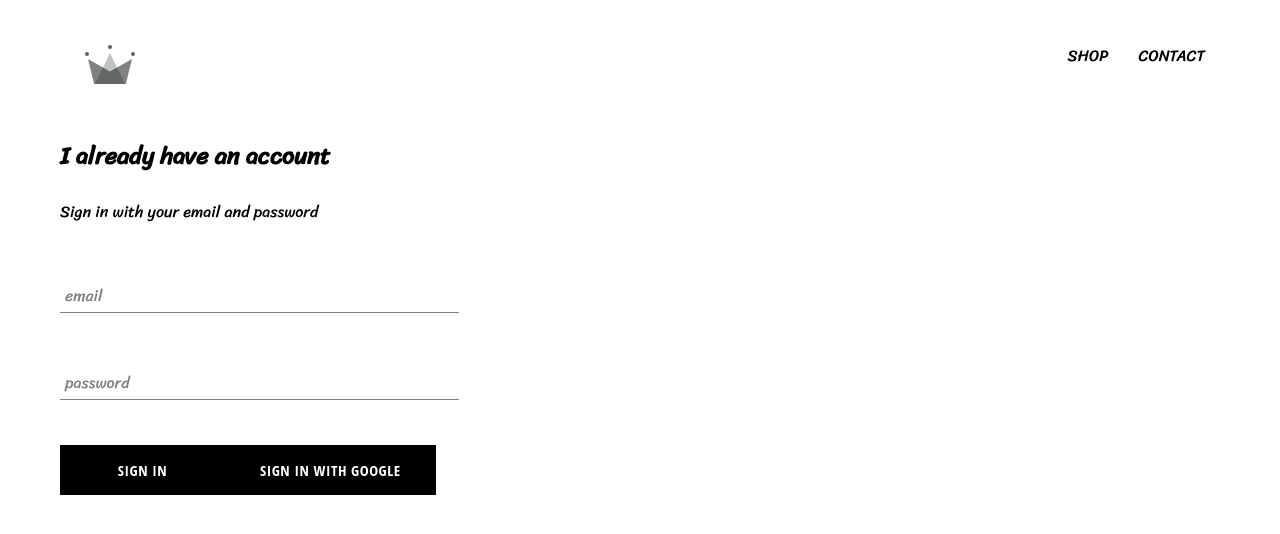
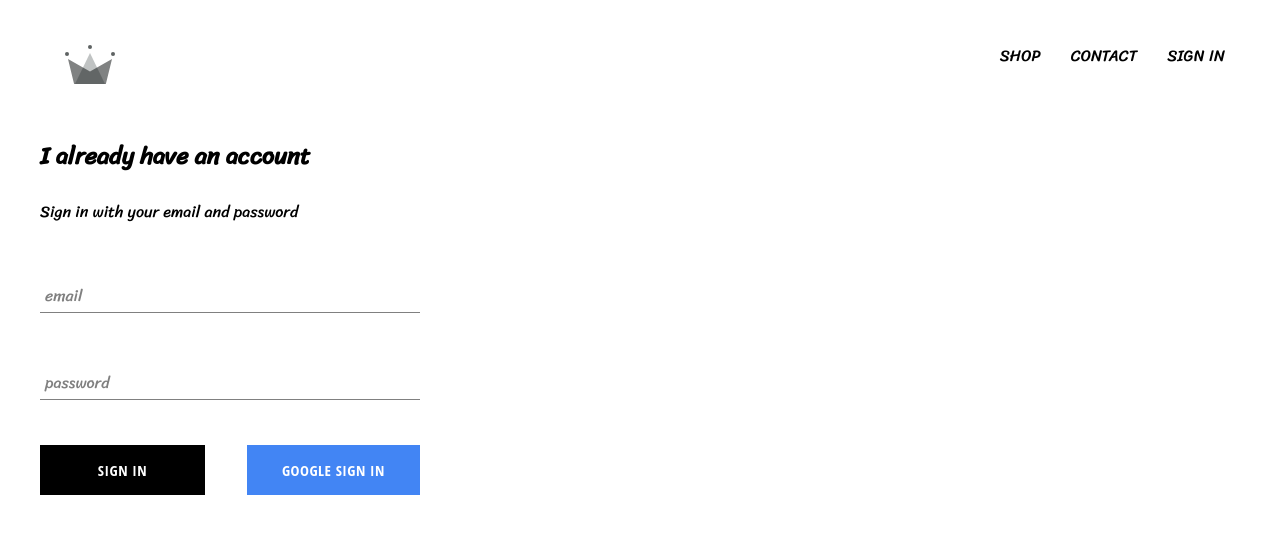
Before and after one commit to taikimasuda/E-commerce_react, a React (Create React App) app: page /signin in a window 1280 px wide. Shown: the top 534 px of the page. Built offline with nearby package versions, Linux system fonts and the light colour scheme; no server answers.

Commit message:
integrated firebase into application, created sign in page with sign in component and sign in with google

```diff
--- a/package.json
+++ b/package.json
@@ -6,7 +6,7 @@
     "@testing-library/jest-dom": "^5.11.4",
     "@testing-library/react": "^11.1.0",
     "@testing-library/user-event": "^12.1.10",
-    "firebase": "^8.2.5",
+    "firebase": "^8.2.6",
     "react": "^17.0.1",
     "react-dom": "^17.0.1",
     "react-router-dom": "^5.2.0",
--- a/src/App.css
+++ b/src/App.css
@@ -1,9 +1,13 @@
 body {
   font-family: 'Sriracha', cursive;
-  padding: 20px 60px;
+  padding: 20px 40px;
 }
 
 a {
   text-decoration: none;
   color: black;
 }
+
+* {
+  box-sizing: border-box;
+}
--- a/src/App.js
+++ b/src/App.js
@@ -5,12 +5,36 @@
 import ShopPage from './pages/shop/shop.component';
 import SignInAndSignUpPage from './pages/sign-in-and-sign-up/sign-in-sign-up.component';
 import Header from './components/header/header.component';
+import { auth } from './firebase/firebase.utils';
 
 
-function App() {
+class App extends React.Component {
+  constructor() {
+    super();
+
+    this.state = {
+      currentUser: null
+    }
+  }
+
+  unsubscribeFromAuth = null
+
+  componentDidMount() {
+    this.unsubscribeFromAuth = auth.onAuthStateChanged(user => {
+      this.setState({ currentUser: user });
+
+      console.log(user);
+    })
+  }
+
+  componentWillUnmount() {
+    this.unsubscribeFromAuth();
+  }
+
+  render() {
     return (
       <div>
-      <Header />
+        <Header currentUser={this.state.currentUser} />
         <Switch>
           <Route exact path='/' component={HomePage} />
           <Route path='/shop' component={ShopPage} />
@@ -19,5 +43,6 @@
       </div>
     );
   }
+}
 
 export default App;
--- a/src/components/custom-button/custom-button.component.jsx
+++ b/src/components/custom-button/custom-button.component.jsx
@@ -1,11 +1,12 @@
 import React from 'react';
 import './custom-button.styles.scss';
 
-const CustomButton = ({children, ...otherProps}) => (
-  <button className='custom-button'
-          {...otherProps}
+const CustomButton = ({children, isGoogleSignIn, ...otherProps}) => (
+  <button
+    className={`${isGoogleSignIn ? 'google-sign-in': ''} custom-button` }
+    {...otherProps}
   >
-      {children}
+    {children}
   </button>
 );
 
--- a/src/components/custom-button/custom-button.styles.scss
+++ b/src/components/custom-button/custom-button.styles.scss
@@ -19,4 +19,14 @@
     color: black;
     border: 1px solid black;
   }
+
+  &.google-sign-in {
+    background-color: #4285f4;
+    color: white;
+
+    &:hover {
+      background-color: #357ae8;
+      border: none;
+    }
+  }
 }
--- a/src/components/header/header.component.jsx
+++ b/src/components/header/header.component.jsx
@@ -1,9 +1,10 @@
 import React from 'react';
 import { Link } from 'react-router-dom';
+import { auth } from '../../firebase/firebase.utils';
 import { ReactComponent as Logo } from '../../assets/crown.svg';
 import './header.styles.scss';
 
-const Header = () => (
+const Header = ({currentUser}) => (
   <div className='header'>
     <Link className='logo-container' to="/">
       <Logo className='logo' />
@@ -15,6 +16,19 @@
       <Link className='option' to='/shop'>
         CONTACT
       </Link>
+      {
+        currentUser ? (
+          <div className='option' onClick={() => auth.signOut()}>
+            SIGN OUT
+          </div>
+        )
+        :
+        (
+          <Link className='option' to='/signin'>
+            SIGN IN
+          </Link>
+        )
+      }
     </div>
   </div>
 );
--- a/src/components/header/header.styles.scss
+++ b/src/components/header/header.styles.scss
@@ -20,6 +20,7 @@
 
     .option {
       padding: 10px 15px;
+      cursor: pointer;
     }
   }
 }
--- a/src/components/sign-in/sign-in.component.jsx
+++ b/src/components/sign-in/sign-in.component.jsx
@@ -53,9 +53,13 @@
             required
           />
           <div className="buttons">
-            <CustomButton type="submit">Sign In</CustomButton>
-            <CustomButton onClick={signInWithGoogle} >
-              Sign In with Google
+            <CustomButton type="submit">Sign in</CustomButton>
+            <CustomButton
+              type='button'
+              onClick={signInWithGoogle}
+              isGoogleSignIn
+            >
+            google Sign In
             </CustomButton>
           </div>
         </form>
--- a/src/components/sign-in/sign-in.styles.scss
+++ b/src/components/sign-in/sign-in.styles.scss
@@ -1,9 +1,14 @@
 .sign-in {
-  width: 30vw;
+  width: 380px;
   display: flex;
   flex-direction: column;
 
   .title {
     margin: 10px 0;
   }
+
+  .buttons {
+    display: flex;
+    justify-content: space-between;
+  }
 }
--- a/src/pages/sign-in-and-sign-up/sign-in-sign-up.styles.scss
+++ b/src/pages/sign-in-and-sign-up/sign-in-sign-up.styles.scss
@@ -0,0 +1,7 @@
+.sign-in-sign-up {
+  display: flex;
+  flex-direction: row;
+  justify-content:
+  space-around;
+  margin: 4rem;
+}
```
Also changed, not shown: 2 other files (tests, documents, lock files or other folders). Lines whose indentation alone changed are shown as unchanged.
